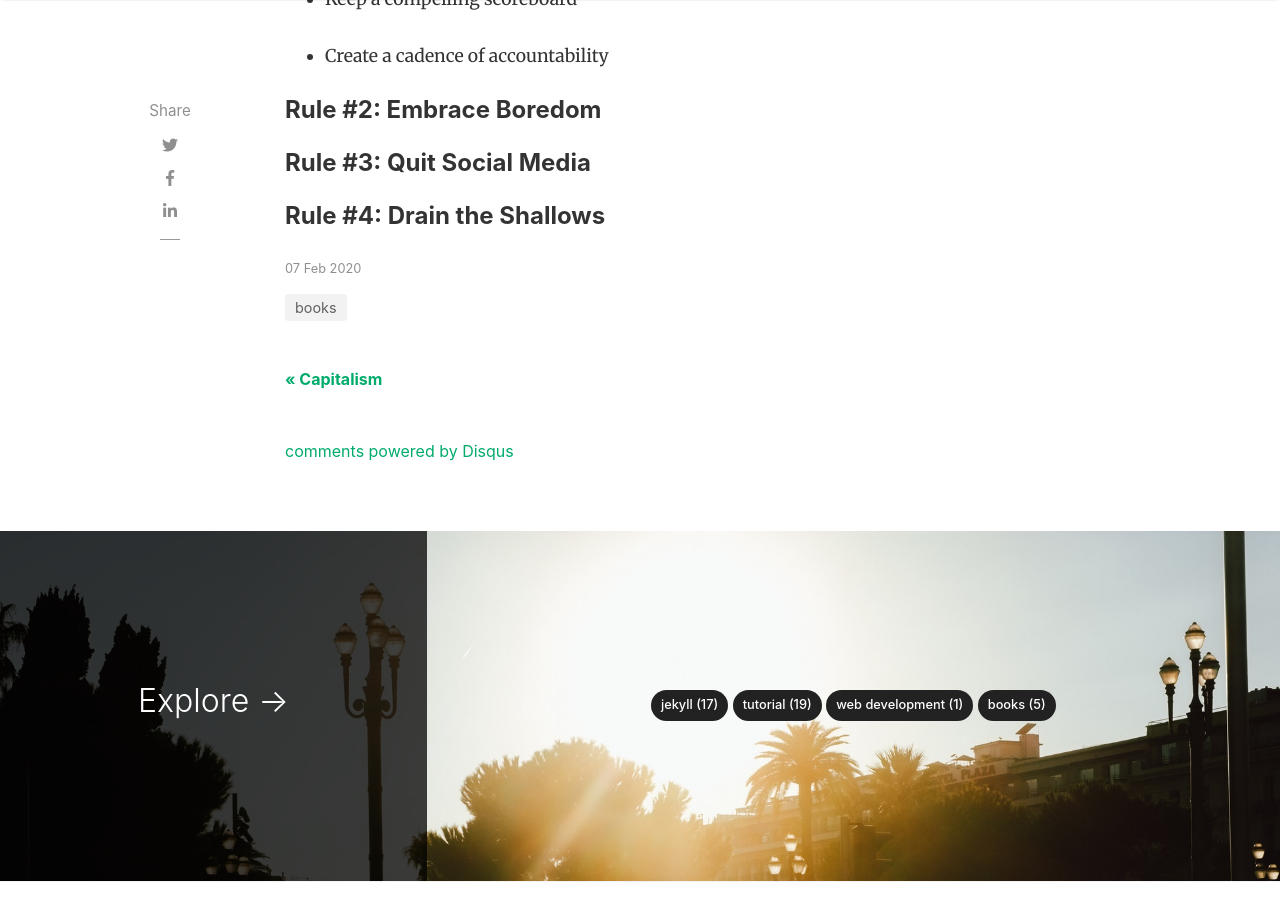
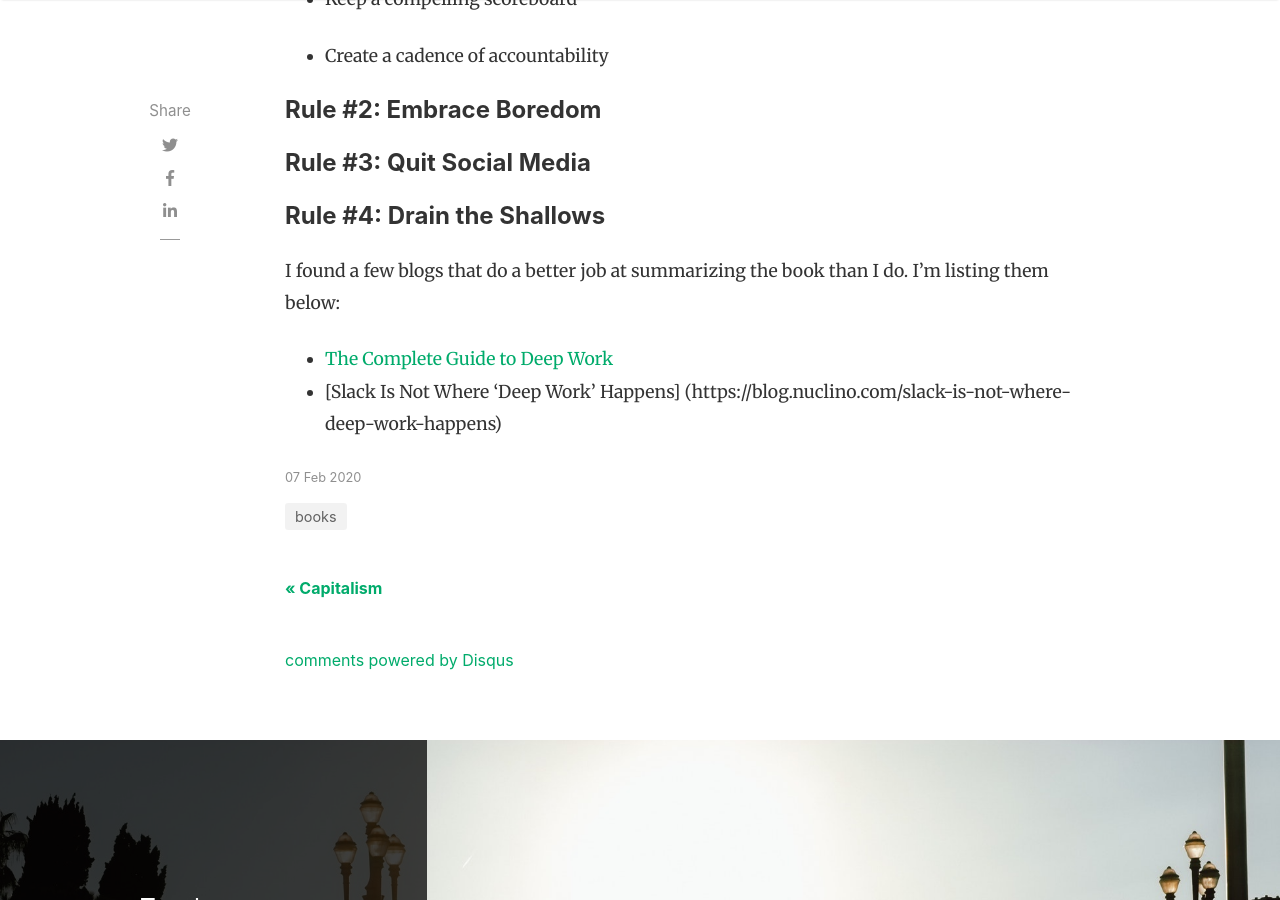
Before and after one commit to jsingh41/jsingh41.github.io, a Jekyll site: the page built from _posts/2020-02-07-deep_work.md, in a window 1280 px wide and 900 px high, scrolled down 5612 px. Built offline with Jekyll 4.4.1, drawn with Linux system fonts in a browser that asks for light colours; nearby versions of some CDN libraries; comment, search, counter and statistics services are not loaded.

Commit message:
Update 2020-02-07-deep_work.md

```diff
--- a/_posts/2020-02-07-deep_work.md
+++ b/_posts/2020-02-07-deep_work.md
@@ -129,3 +129,9 @@ Disciplines
 #### Rule #3: Quit Social Media
 
 #### Rule #4: Drain the Shallows
+
+
+I found a few blogs that do a better job at summarizing the book than I do. I'm listing them below:
+
+*  [The Complete Guide to Deep Work](https://doist.com/blog/deep-work/)
+*  [Slack Is Not Where 'Deep Work' Happens] (https://blog.nuclino.com/slack-is-not-where-deep-work-happens)
```
